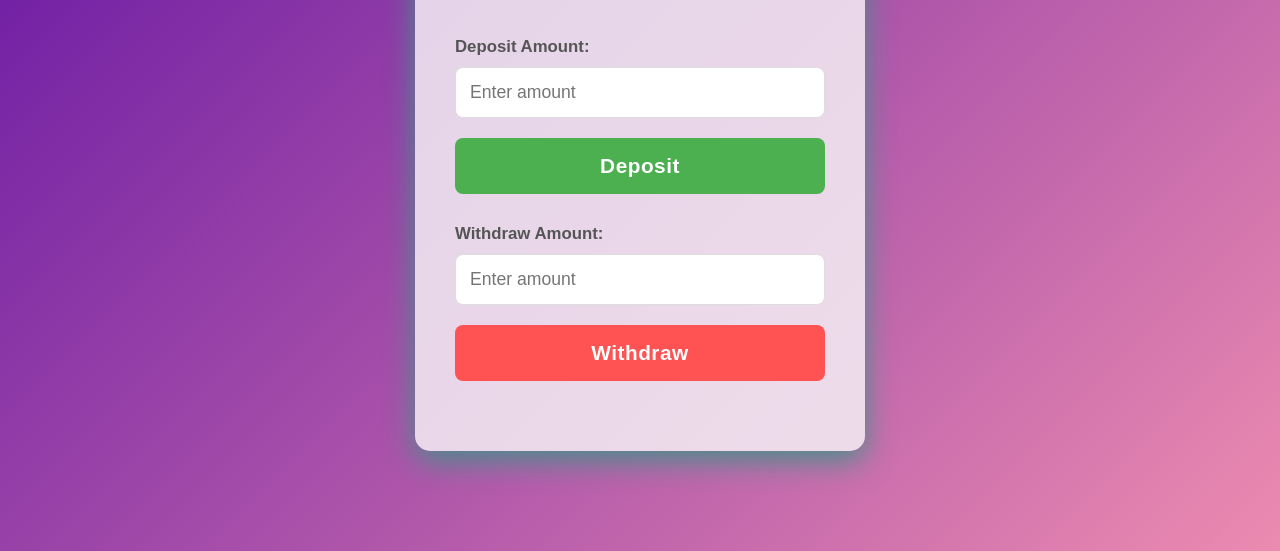
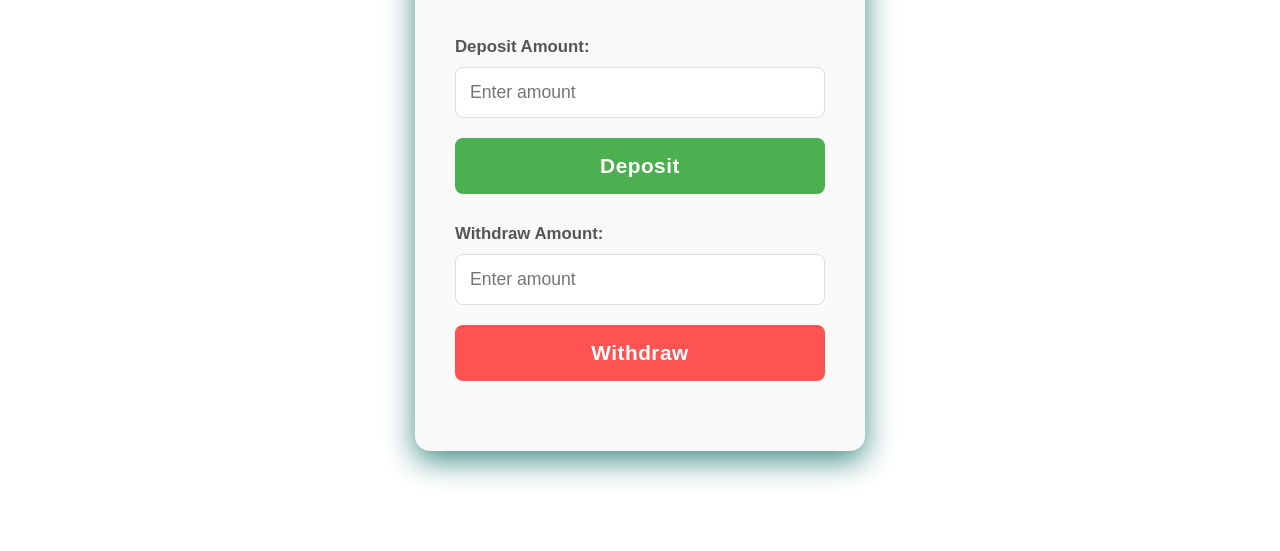
Before and after one commit to ManavSharma2905/Responsive-Banking-UI, a plain HTML site: page index.html in a window 1280 px wide. Shown: the part 249-800 px from the top of the page. Drawn offline with Linux system fonts and the light colour scheme.

Commit message:
style.css

```diff
--- a/style.css
+++ b/style.css
@@ -5,12 +5,12 @@ body {
     min-height: 100vh;
     margin: 0;
     font-family: 'Poppins', sans-serif;
-    background: linear-gradient(135deg, #6213a3, #ec8bb0);
+    background: #D3D3D3,;
     color: #333;
 }
 
 .banking-container {
-    background-color: rgba(246, 241, 246, 0.838);
+    background-color: #f9f9f9;
     padding: 40px;
     border-radius: 15px;
     box-shadow: 0 10px 30px rgb(71, 143, 137);
```
